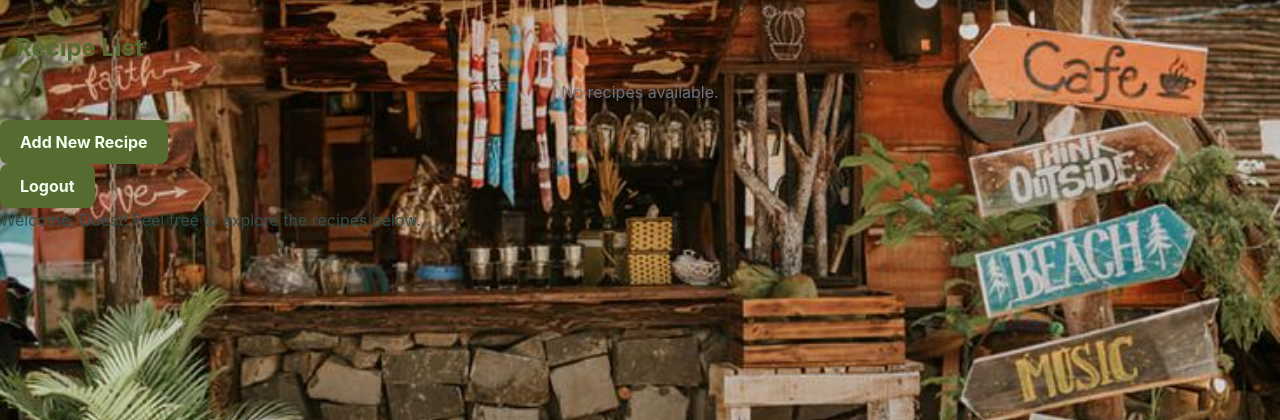
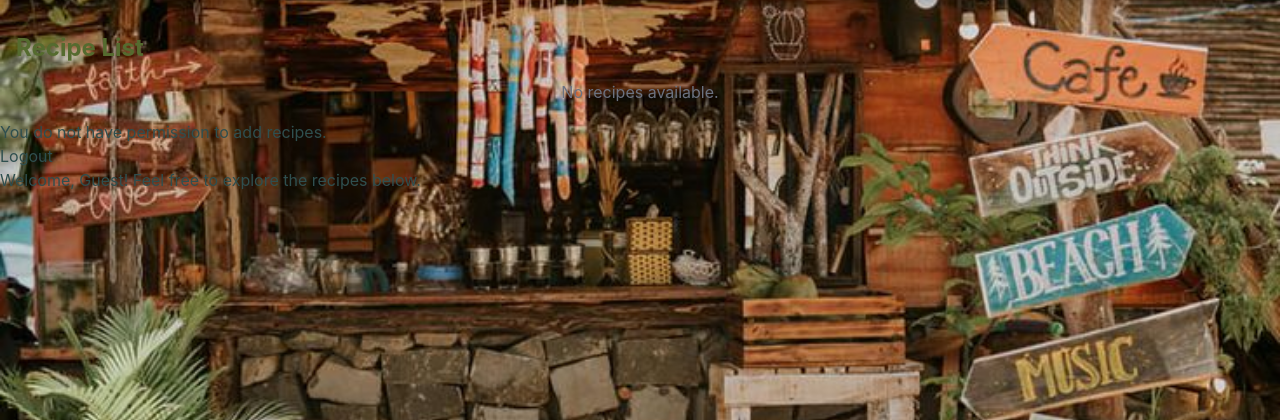
Before and after one commit to Cyades/AngkringanPedia, a Django app: page /recipes/ in a window 1280 px wide. Shown: the part 64-484 px from the top of the page. Run offline with Django 5.2, Linux system fonts and the light colour scheme; data that the repository does not hold is empty; some libraries are stand-ins or nearby versions.

Commit message:
add recipe fix finish

```diff
--- a/main/templates/add_recipe.html
+++ b/main/templates/add_recipe.html
@@ -4,7 +4,7 @@
 <h1>Add New Recipe</h1>
 
 {% if user.is_superuser %}
-<form method="POST" action="{% url 'main:add_recipe' %}">
+<form id="add_recipe_form" method="POST" action="{% url 'main:add_recipe' %}">
     {% csrf_token %}
 
     <div>
--- a/main/templates/main.html
+++ b/main/templates/main.html
@@ -6,17 +6,12 @@
     <!-- Recipe List -->
     <div class="content">
         {% include 'recipe_list.html' %}
+        {% if user.is_superuser %}
+            <button onclick="window.location.href='{% url 'main:add_recipe' %}'">Add Recipe</button>
+        {% else %}
+            <p>You do not have permission to add recipes.</p>
+        {% endif %}
     </div>
-
-
-        <!-- Add New Recipe Button and Form -->
-        <div class="content">
-            <button id="add-recipe-btn" onclick="toggleRecipeForm()">Add New Recipe</button>
-
-            <div id="add-recipe-form" style="display:none;">
-                {% include 'add_recipe.html' %}
-            </div>
-        </div>
 
     <!-- Logout Button -->
     <a href="{% url 'main:logout' %}">
```
